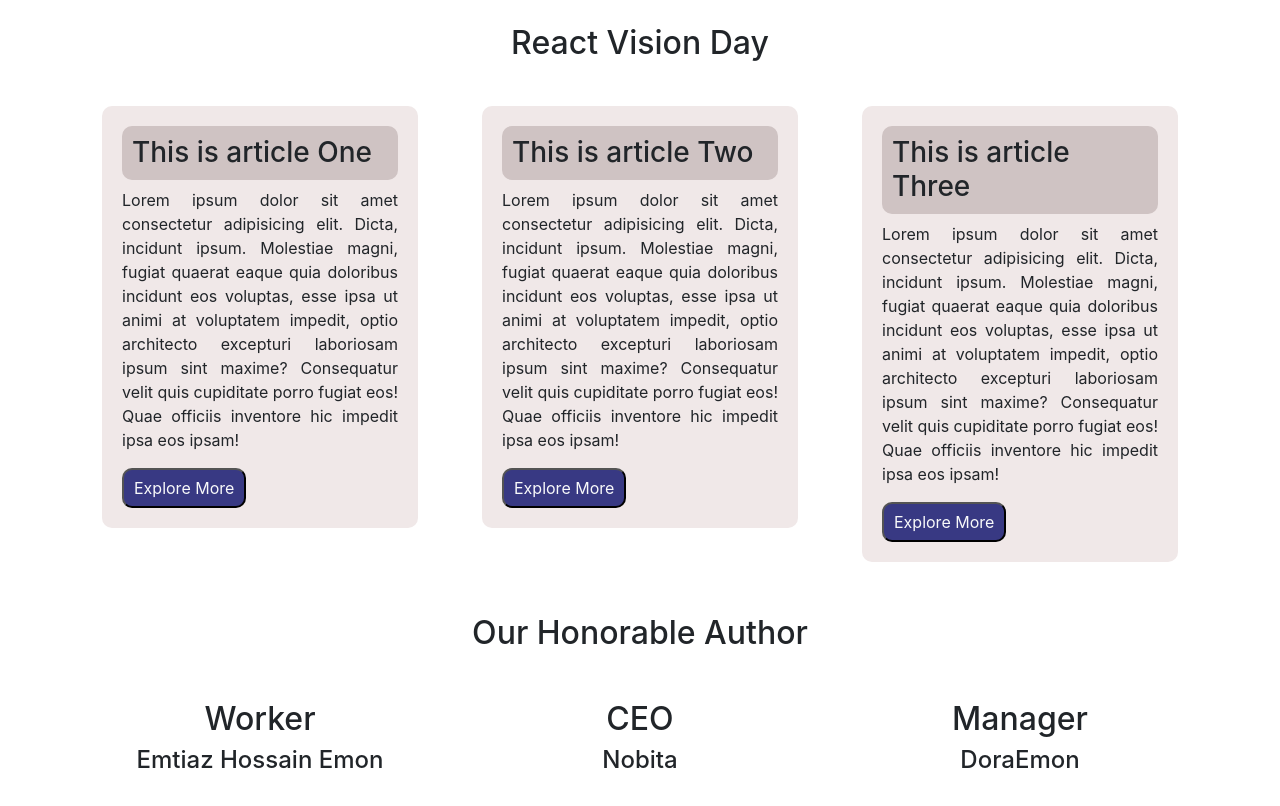
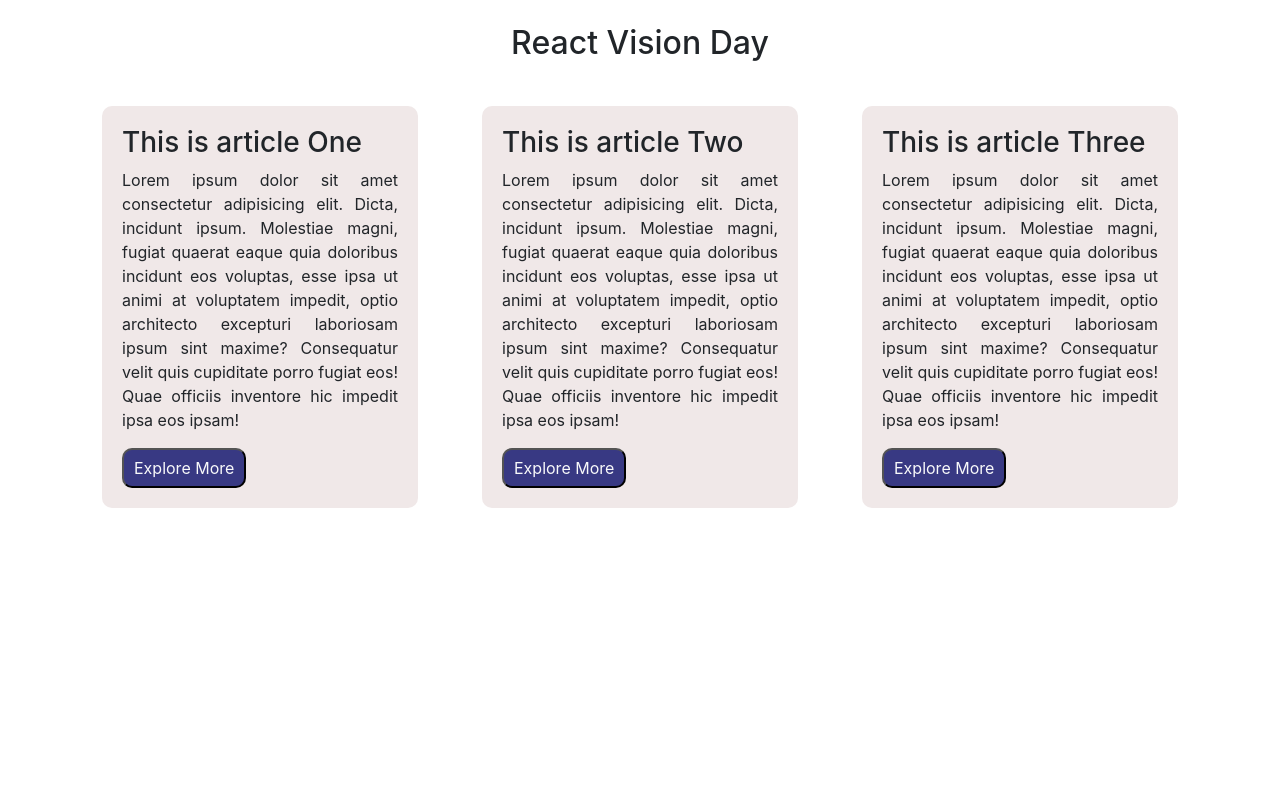
Before and after one commit to EmtiazHossainE2/milestone-8-react, a React (Create React App) app in the folder react-vision/: page / in a window 1280 px wide. Shown: the top 806 px of the page. Built offline with nearby package versions, Linux system fonts and the light colour scheme.

Commit message:
Revert "blog component done"
This reverts commit e9d54815dd991c6cb391d9aed5b3bcf34fc2c1d5.

```diff
--- a/react-vision/src/App.js
+++ b/react-vision/src/App.js
@@ -1,7 +1,6 @@
 import React from 'react';
 import './App.css'
 import Article from './components/Article/Article';
-import Blog from './components/Blog/Blog';
 
 /*
     ১. তুমি create react app দিয়ে রিএক্ট এর প্রজেক্ট বানাতে পারো কিনা
@@ -12,11 +11,6 @@ import Blog from './components/Blog/Blog';
 
     ৫. article ট্যাগ এর মধ্যে একটা প্যারাগ্রাফ ট্যাগ যোগ করো। তারপর inline স্টাইল সেখানে যোগ করো।
 
-    ৬. ব্লগ নামক একটা কম্পোনেন্ট বানাও
-
-    ৭. সেই ব্লগ কম্পোনেন্ট দিয়ে মিনিমাম তিনটা কম্পোনেন্ট বানাবে।
-
-    ৮. প্রত্যেকটা কম্পোনেন্ট এ heading এবং author নামে দুইটা প্রপার্টি সেন্ড করবে। এবং সেই প্রপার্টিগুলো দেখাবে।
 
 
 
@@ -26,8 +20,6 @@ const App = () => {
         <div >
             <h2 className='text-center my-4'>React Vision Day </h2>
             <Article></Article>
-            <br />
-            <Blog></Blog>
         </div>
     );
 };
--- a/react-vision/src/components/Article/Article.js
+++ b/react-vision/src/components/Article/Article.js
@@ -2,11 +2,6 @@ import React from 'react';
 import './Article.css'
 
 const ArticleNum = ['One', 'Two', 'Three', 'Four', 'Five']
-const HeadingStyle = {
-    backgroundColor: '#cfc3c3',
-    padding: '10px',
-    borderRadius: '10px'
-}
 const Article = () => {
     return (
         <div>
@@ -14,21 +9,21 @@ const Article = () => {
                 <div className="row">
                     <div className="col-md-4">
                         <article className='blog'>
-                            <h3 style={HeadingStyle}>This is article {ArticleNum[0]}</h3>
+                            <h3>This is article {ArticleNum[0]}</h3>
                             <p className='text-justify'>Lorem ipsum dolor sit amet consectetur adipisicing elit. Dicta, incidunt ipsum. Molestiae magni, fugiat quaerat eaque quia doloribus incidunt eos voluptas, esse ipsa ut animi at voluptatem impedit, optio architecto excepturi laboriosam ipsum sint maxime? Consequatur velit quis cupiditate porro fugiat eos! Quae officiis inventore hic impedit ipsa eos ipsam!</p>
                             <button className=" btn-style"> <a href="http://google.com" target="_blank" rel="noopener noreferrer" className='text-light text-decoration-none'>Explore More</a></button>
                         </article>
                     </div>
                     <div className="col-md-4">
                         <article className='blog'>
-                            <h3 style={HeadingStyle}>This is article {ArticleNum[1]}</h3>
+                            <h3>This is article {ArticleNum[1]}</h3>
                             <p className='text-justify'>Lorem ipsum dolor sit amet consectetur adipisicing elit. Dicta, incidunt ipsum. Molestiae magni, fugiat quaerat eaque quia doloribus incidunt eos voluptas, esse ipsa ut animi at voluptatem impedit, optio architecto excepturi laboriosam ipsum sint maxime? Consequatur velit quis cupiditate porro fugiat eos! Quae officiis inventore hic impedit ipsa eos ipsam!</p>
                             <button className=" btn-style"> <a href="http://google.com" target="_blank" rel="noopener noreferrer" className='text-light text-decoration-none'>Explore More</a></button>
                         </article>
                     </div>
                     <div className="col-md-4">
                         <article className='blog'>
-                            <h3 style={HeadingStyle}>This is article {ArticleNum[2]}</h3>
+                            <h3>This is article {ArticleNum[2]}</h3>
                             <p className='text-justify'>Lorem ipsum dolor sit amet consectetur adipisicing elit. Dicta, incidunt ipsum. Molestiae magni, fugiat quaerat eaque quia doloribus incidunt eos voluptas, esse ipsa ut animi at voluptatem impedit, optio architecto excepturi laboriosam ipsum sint maxime? Consequatur velit quis cupiditate porro fugiat eos! Quae officiis inventore hic impedit ipsa eos ipsam!</p>
                             <button className=" btn-style"> <a href="http://google.com" target="_blank" rel="noopener noreferrer" className='text-light text-decoration-none'>Explore More</a></button>
                         </article>
--- a/react-vision/src/components/Blog/Author1/Author1.js
+++ /dev/null
@@ -1,14 +0,0 @@
-import React from 'react';
-
-const Author1 = () => {
-    return (
-        <div>
-            <div>
-                <h2>Worker</h2>
-                <h4>Emtiaz Hossain Emon</h4>
-            </div>
-        </div>
-    );
-};
-
-export default Author1;
--- a/react-vision/src/components/Blog/Author2/Author2.js
+++ /dev/null
@@ -1,14 +0,0 @@
-import React from 'react';
-
-const Author2 = () => {
-    return (
-        <div>
-            <div>
-                <h2>CEO</h2>
-                <h4>Nobita</h4>
-            </div>
-        </div>
-    );
-};
-
-export default Author2;
--- a/react-vision/src/components/Blog/Author3/Author3.js
+++ /dev/null
@@ -1,14 +0,0 @@
-import React from 'react';
-
-const Author3 = () => {
-    return (
-        <div>
-            <div>
-                <h2>Manager</h2>
-                <h4>DoraEmon</h4>
-            </div>
-        </div>
-    );
-};
-
-export default Author3;
--- a/react-vision/src/components/Blog/Blog.js
+++ /dev/null
@@ -1,27 +0,0 @@
-import React from 'react';
-import Author1 from './Author1/Author1';
-import Author2 from './Author2/Author2';
-import Author3 from './Author3/Author3';
-
-const Blog = () => {
-    return (
-        <div>
-            <h2 className='text-center mt-2 mb-5'>Our Honorable Author </h2>
-            <div className="container">
-                <div className="row text-center my-5">
-                    <div className="col-md-4">
-                        <Author1></Author1>
-                    </div>
-                    <div className="col-md-4">
-                        <Author2></Author2>
-                    </div>
-                    <div className="col-md-4">
-                        <Author3></Author3>
-                    </div>
-                </div>
-            </div>
-        </div>
-    );
-};
-
-export default Blog;
```
Also changed, not shown: react-vision/src/components/Blog/Blog.css (added).
